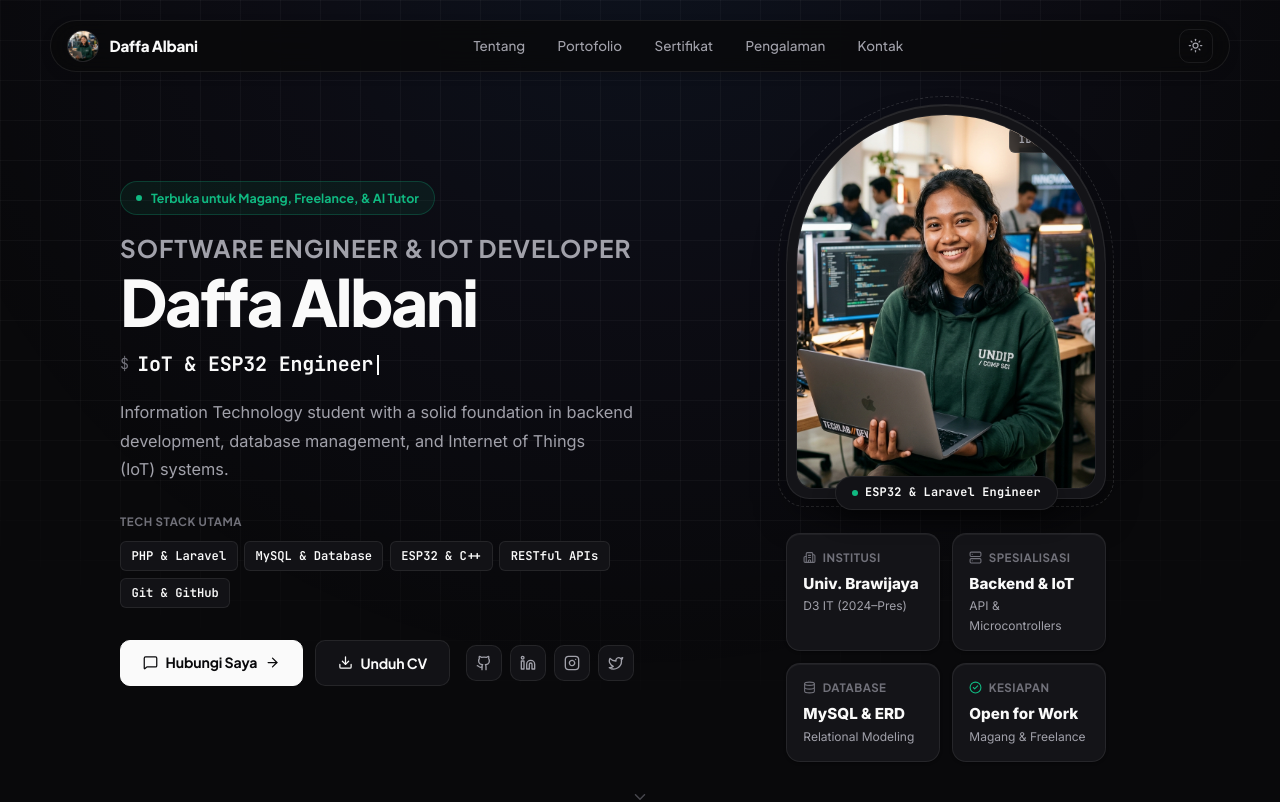
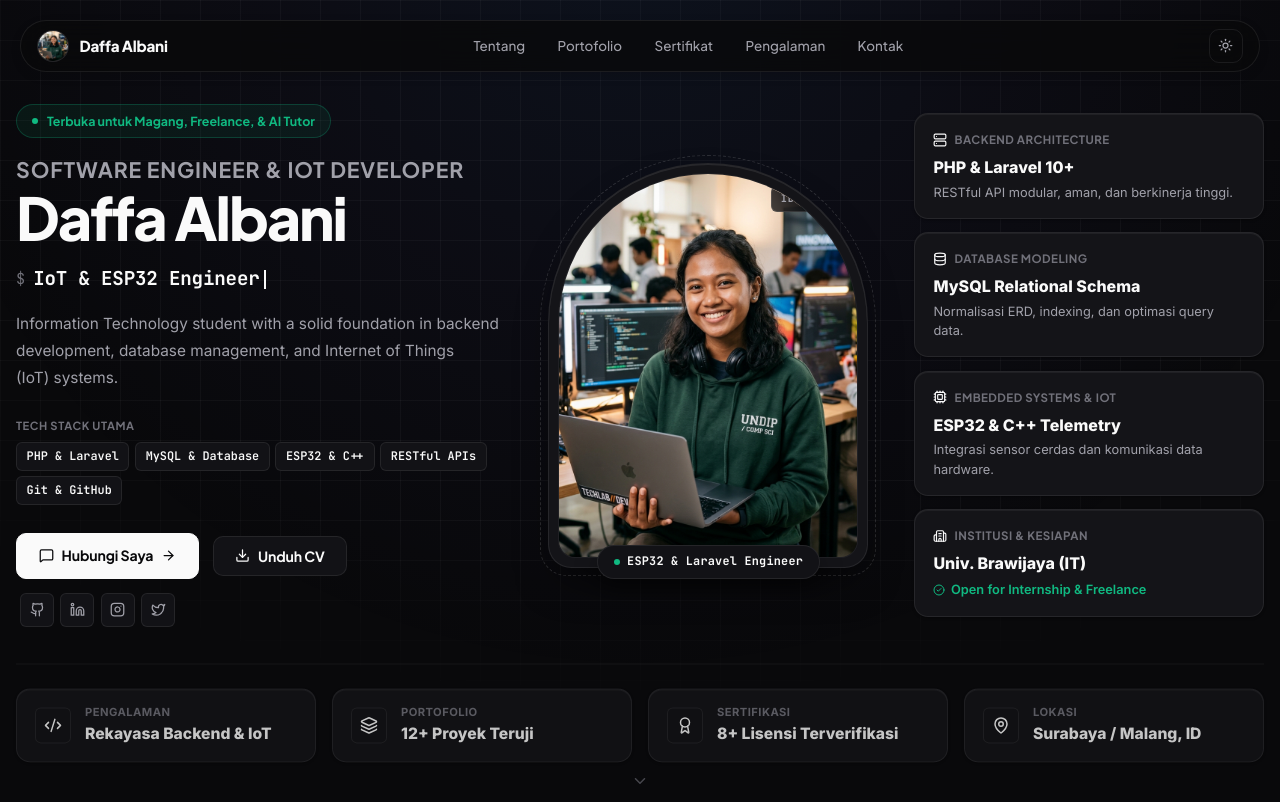
Before and after one commit to DaffaAlbani/daffa-personal, a React (Vite) app: page / in a window 1280 px wide. Shown: the top 802 px of the page. Built offline with nearby package versions, Linux system fonts and the light colour scheme.

Commit message:
feat(hero): upgrade to 3-Column Panoramic Command Center with bottom highlights strip to fill widescreen canvas

```diff
--- a/src/components/Hero.jsx
+++ b/src/components/Hero.jsx
@@ -2,7 +2,7 @@ import React, { useState, useEffect } from 'react';
 import { useProfile } from '../context/ProfileContext';
 import {
   ArrowRight, Download, Camera, MessageSquare, ChevronDown,
-  Building2, Server, Database, Cpu, Layers, CheckCircle2
+  Building2, Server, Database, Cpu, Layers, CheckCircle2, Award, Code2, MapPin
 } from 'lucide-react';
 import { GithubIcon, LinkedinIcon, InstagramIcon, TwitterIcon } from './SocialIcons';
 
@@ -63,17 +63,19 @@ export const Hero = () => {
   return (
     <section id="hero" style={{
       position: 'relative',
-      minHeight: '92vh',
+      minHeight: '94vh',
       display: 'flex',
-      alignItems: 'center',
+      flexDirection: 'column',
       justifyContent: 'center',
       paddingTop: '6.5rem',
-      paddingBottom: '4.5rem',
+      paddingBottom: '3.5rem',
     }}>
       <div className="container" style={{ width: '100%' }}>
-        <div className="hero-layout">
 
-          {/* ── Left Column: Identity & Story ── */}
+        {/* ── 3-Column Panoramic Hero Grid ── */}
+        <div className="hero-layout-3col">
+
+          {/* ── Column 1 (Left): Identity, Bio & CTAs ── */}
           <div className="hero-layout-left reveal-on-scroll">
 
             {/* Availability Status Badge */}
@@ -101,7 +103,7 @@ export const Hero = () => {
 
             {/* Main Headline */}
             <h1 style={{
-              fontSize: 'clamp(2.6rem, 5.5vw, 4rem)',
+              fontSize: 'clamp(2.4rem, 4.8vw, 3.7rem)',
               fontWeight: '850',
               lineHeight: 1.08,
               marginBottom: '0.85rem',
@@ -109,7 +111,7 @@ export const Hero = () => {
             }}>
               <span style={{
                 color: 'var(--text-muted)',
-                fontSize: '38%',
+                fontSize: '36%',
                 fontWeight: '700',
                 display: 'block',
                 marginBottom: '0.35rem',
@@ -127,12 +129,12 @@ export const Hero = () => {
               display: 'flex',
               alignItems: 'center',
               gap: '0.5rem',
-              marginBottom: '1.25rem',
+              marginBottom: '1.15rem',
               minHeight: '1.8rem',
             }}>
               <span style={{ color: 'var(--text-dim)', fontSize: '0.95rem', fontFamily: 'var(--font-code)' }}>$</span>
               <h2 style={{
-                fontSize: 'clamp(1.05rem, 2.2vw, 1.25rem)',
+                fontSize: 'clamp(1rem, 2vw, 1.2rem)',
                 fontWeight: '650',
                 fontFamily: 'var(--font-code)',
                 color: 'var(--text-main)',
@@ -153,36 +155,36 @@ export const Hero = () => {
             {/* Bio / Tagline */}
             <p style={{
               color: 'var(--text-muted)',
-              fontSize: '1.02rem',
+              fontSize: '0.96rem',
               lineHeight: '1.75',
-              marginBottom: '1.75rem',
-              maxWidth: '580px',
+              marginBottom: '1.5rem',
+              maxWidth: '520px',
             }}>
               {profile.tagline || profile.bio}
             </p>
 
             {/* Tech Stack Chips Bar */}
-            <div style={{ marginBottom: '2rem' }}>
+            <div style={{ marginBottom: '1.75rem' }}>
               <div style={{
-                fontSize: '0.72rem',
+                fontSize: '0.7rem',
                 fontWeight: '700',
                 color: 'var(--text-dim)',
                 textTransform: 'uppercase',
                 letterSpacing: '0.05em',
                 fontFamily: 'var(--font-heading)',
-                marginBottom: '0.65rem',
+                marginBottom: '0.5rem',
               }}>
                 Tech Stack Utama
               </div>
-              <div style={{ display: 'flex', flexWrap: 'wrap', gap: '0.4rem' }}>
+              <div style={{ display: 'flex', flexWrap: 'wrap', gap: '0.35rem' }}>
                 {CORE_STACK.map((tech) => (
                   <span
                     key={tech}
                     style={{
-                      fontSize: '0.76rem',
+                      fontSize: '0.74rem',
                       fontWeight: '600',
                       fontFamily: 'var(--font-code)',
-                      padding: '0.25rem 0.65rem',
+                      padding: '0.22rem 0.6rem',
                       borderRadius: 'var(--radius-xs)',
                       background: 'var(--bg-surface)',
                       border: '1px solid var(--border-color)',
@@ -200,37 +202,35 @@ export const Hero = () => {
               display: 'flex',
               flexWrap: 'wrap',
               alignItems: 'center',
-              gap: '1rem',
+              gap: '0.85rem',
             }}>
-              <div style={{ display: 'flex', gap: '0.75rem', flexWrap: 'wrap' }}>
               <a href="#contact" className="btn btn-primary">
                 <MessageSquare size={15} /> Hubungi Saya <ArrowRight size={15} />
               </a>
               <button onClick={handleDownloadCV} className="btn btn-secondary">
                 <Download size={15} /> Unduh CV
               </button>
-              </div>
 
               {/* Social Row */}
-              <div style={{ display: 'flex', alignItems: 'center', gap: '0.5rem' }}>
+              <div style={{ display: 'flex', alignItems: 'center', gap: '0.4rem', marginLeft: '0.25rem' }}>
                 {profile.socials?.github && (
                   <SocialLink href={profile.socials.github} title="GitHub">
-                    <GithubIcon size={16} />
+                    <GithubIcon size={15} />
                   </SocialLink>
                 )}
                 {profile.socials?.linkedin && (
                   <SocialLink href={profile.socials.linkedin} title="LinkedIn">
-                    <LinkedinIcon size={16} />
+                    <LinkedinIcon size={15} />
                   </SocialLink>
                 )}
                 {profile.socials?.instagram && (
                   <SocialLink href={profile.socials.instagram} title="Instagram">
-                    <InstagramIcon size={16} />
+                    <InstagramIcon size={15} />
                   </SocialLink>
                 )}
                 {profile.socials?.twitter && (
                   <SocialLink href={profile.socials.twitter} title="Twitter / X">
-                    <TwitterIcon size={16} />
+                    <TwitterIcon size={15} />
                   </SocialLink>
                 )}
               </div>
@@ -238,22 +238,21 @@ export const Hero = () => {
 
           </div>
 
-          {/* ── Right Column: Grand Arch Photo Card & Highlights ── */}
+          {/* ── Column 2 (Center): Grand Arch Photo Card ── */}
           <div className="reveal-on-scroll" style={{
             display: 'flex',
             flexDirection: 'column',
             alignItems: 'center',
-            gap: '1.75rem',
+            justifyContent: 'center',
             transitionDelay: '0.1s',
           }}>
-            {/* ── Grand Architectural Arch Card ── */}
             <div className="arch-card-wrapper">
               <div className="arch-card-backing" />
 
               <div className="arch-card-outer">
                 <div
                   className="arch-card-inner"
-                  style={{ width: 'min(300px, 68vw)', height: '375px' }}
+                  style={{ width: 'min(300px, 68vw)', height: '385px' }}
                 >
                   <div className="arch-top-badge">
                     ID // 01
@@ -299,68 +298,109 @@ export const Hero = () => {
                 <span>ESP32 & Laravel Engineer</span>
               </div>
             </div>
+          </div>
 
-            {/* Quick Highlights Bento Cards */}
-            <div style={{
-              display: 'grid',
-              gridTemplateColumns: 'repeat(2, 1fr)',
-              gap: '0.75rem',
-              width: '100%',
-              maxWidth: '320px',
-              marginTop: '0.35rem',
+          {/* ── Column 3 (Right): Technical Pillars & Command Highlights ── */}
+          <div className="hero-right-col reveal-on-scroll" style={{
+            display: 'flex',
+            flexDirection: 'column',
+            gap: '0.85rem',
+            transitionDelay: '0.15s',
           }}>
-              <div className="craft-card" style={{ padding: '0.9rem 1rem' }}>
-                <div style={{ display: 'flex', alignItems: 'center', gap: '0.4rem', color: 'var(--text-dim)', fontSize: '0.72rem', fontWeight: '700', textTransform: 'uppercase', letterSpacing: '0.04em', fontFamily: 'var(--font-heading)' }}>
-                  <Building2 size={13} /> Institusi
+            <div className="craft-card" style={{ padding: '1rem 1.15rem' }}>
+              <div style={{ display: 'flex', alignItems: 'center', gap: '0.45rem', color: 'var(--text-dim)', fontSize: '0.72rem', fontWeight: '700', textTransform: 'uppercase', letterSpacing: '0.04em', fontFamily: 'var(--font-heading)' }}>
+                <Server size={14} color="var(--text-main)" /> Backend Architecture
               </div>
-                <div style={{ fontSize: '0.95rem', fontWeight: '750', color: 'var(--text-main)', marginTop: '0.25rem' }}>
-                  Univ. Brawijaya
+              <div style={{ fontSize: '1rem', fontWeight: '750', color: 'var(--text-main)', marginTop: '0.3rem' }}>
+                PHP & Laravel 10+
               </div>
-                <div style={{ fontSize: '0.75rem', color: 'var(--text-muted)' }}>
-                  D3 IT (2024–Pres)
+              <div style={{ fontSize: '0.8rem', color: 'var(--text-muted)', lineHeight: '1.5', marginTop: '0.15rem' }}>
+                RESTful API modular, aman, dan berkinerja tinggi.
               </div>
             </div>
 
-              <div className="craft-card" style={{ padding: '0.9rem 1rem' }}>
-                <div style={{ display: 'flex', alignItems: 'center', gap: '0.4rem', color: 'var(--text-dim)', fontSize: '0.72rem', fontWeight: '700', textTransform: 'uppercase', letterSpacing: '0.04em', fontFamily: 'var(--font-heading)' }}>
-                  <Server size={13} /> Spesialisasi
+            <div className="craft-card" style={{ padding: '1rem 1.15rem' }}>
+              <div style={{ display: 'flex', alignItems: 'center', gap: '0.45rem', color: 'var(--text-dim)', fontSize: '0.72rem', fontWeight: '700', textTransform: 'uppercase', letterSpacing: '0.04em', fontFamily: 'var(--font-heading)' }}>
+                <Database size={14} color="var(--text-main)" /> Database Modeling
               </div>
-                <div style={{ fontSize: '0.95rem', fontWeight: '750', color: 'var(--text-main)', marginTop: '0.25rem' }}>
-                  Backend & IoT
+              <div style={{ fontSize: '1rem', fontWeight: '750', color: 'var(--text-main)', marginTop: '0.3rem' }}>
+                MySQL Relational Schema
               </div>
-                <div style={{ fontSize: '0.75rem', color: 'var(--text-muted)' }}>
-                  API & Microcontrollers
+              <div style={{ fontSize: '0.8rem', color: 'var(--text-muted)', lineHeight: '1.5', marginTop: '0.15rem' }}>
+                Normalisasi ERD, indexing, dan optimasi query data.
               </div>
             </div>
 
-              <div className="craft-card" style={{ padding: '0.9rem 1rem' }}>
-                <div style={{ display: 'flex', alignItems: 'center', gap: '0.4rem', color: 'var(--text-dim)', fontSize: '0.72rem', fontWeight: '700', textTransform: 'uppercase', letterSpacing: '0.04em', fontFamily: 'var(--font-heading)' }}>
-                  <Database size={13} /> Database
+            <div className="craft-card" style={{ padding: '1rem 1.15rem' }}>
+              <div style={{ display: 'flex', alignItems: 'center', gap: '0.45rem', color: 'var(--text-dim)', fontSize: '0.72rem', fontWeight: '700', textTransform: 'uppercase', letterSpacing: '0.04em', fontFamily: 'var(--font-heading)' }}>
+                <Cpu size={14} color="var(--text-main)" /> Embedded Systems & IoT
               </div>
-                <div style={{ fontSize: '0.95rem', fontWeight: '750', color: 'var(--text-main)', marginTop: '0.25rem' }}>
-                  MySQL & ERD
+              <div style={{ fontSize: '1rem', fontWeight: '750', color: 'var(--text-main)', marginTop: '0.3rem' }}>
+                ESP32 & C++ Telemetry
               </div>
-                <div style={{ fontSize: '0.75rem', color: 'var(--text-muted)' }}>
-                  Relational Modeling
+              <div style={{ fontSize: '0.8rem', color: 'var(--text-muted)', lineHeight: '1.5', marginTop: '0.15rem' }}>
+                Integrasi sensor cerdas dan komunikasi data hardware.
               </div>
             </div>
 
-              <div className="craft-card" style={{ padding: '0.9rem 1rem' }}>
-                <div style={{ display: 'flex', alignItems: 'center', gap: '0.4rem', color: 'var(--text-dim)', fontSize: '0.72rem', fontWeight: '700', textTransform: 'uppercase', letterSpacing: '0.04em', fontFamily: 'var(--font-heading)' }}>
-                  <CheckCircle2 size={13} color="var(--accent-emerald)" /> Kesiapan
+            <div className="craft-card" style={{ padding: '1rem 1.15rem' }}>
+              <div style={{ display: 'flex', alignItems: 'center', gap: '0.45rem', color: 'var(--text-dim)', fontSize: '0.72rem', fontWeight: '700', textTransform: 'uppercase', letterSpacing: '0.04em', fontFamily: 'var(--font-heading)' }}>
+                <Building2 size={14} color="var(--text-main)" /> Institusi & Kesiapan
               </div>
-                <div style={{ fontSize: '0.95rem', fontWeight: '750', color: 'var(--text-main)', marginTop: '0.25rem' }}>
-                  Open for Work
+              <div style={{ fontSize: '1rem', fontWeight: '750', color: 'var(--text-main)', marginTop: '0.3rem' }}>
+                Univ. Brawijaya (IT)
               </div>
-                <div style={{ fontSize: '0.75rem', color: 'var(--text-muted)' }}>
-                  Magang & Freelance
+              <div style={{ fontSize: '0.8rem', color: 'var(--accent-emerald)', fontWeight: '600', marginTop: '0.15rem', display: 'flex', alignItems: 'center', gap: '0.35rem' }}>
+                <CheckCircle2 size={12} /> Open for Internship & Freelance
               </div>
             </div>
           </div>
 
         </div>
 
+        {/* ── Horizontal Featured Highlights Strip (Full-Bleed Across Bottom) ── */}
+        <div className="hero-bottom-strip reveal-on-scroll" style={{ transitionDelay: '0.2s' }}>
+          <div className="craft-card" style={{ padding: '0.85rem 1.15rem', display: 'flex', alignItems: 'center', gap: '0.85rem' }}>
+            <div style={{ width: '36px', height: '36px', borderRadius: 'var(--radius-xs)', background: 'var(--bg-surface)', border: '1px solid var(--border-color)', display: 'flex', alignItems: 'center', justifyContent: 'center', color: 'var(--text-main)', flexShrink: 0 }}>
+              <Code2 size={18} />
             </div>
+            <div>
+              <div style={{ fontSize: '0.7rem', color: 'var(--text-dim)', textTransform: 'uppercase', letterSpacing: '0.04em', fontWeight: '700' }}>Pengalaman</div>
+              <div style={{ fontSize: '0.98rem', fontWeight: '750', color: 'var(--text-main)' }}>Rekayasa Backend & IoT</div>
+            </div>
+          </div>
+
+          <div className="craft-card" style={{ padding: '0.85rem 1.15rem', display: 'flex', alignItems: 'center', gap: '0.85rem' }}>
+            <div style={{ width: '36px', height: '36px', borderRadius: 'var(--radius-xs)', background: 'var(--bg-surface)', border: '1px solid var(--border-color)', display: 'flex', alignItems: 'center', justifyContent: 'center', color: 'var(--text-main)', flexShrink: 0 }}>
+              <Layers size={18} />
+            </div>
+            <div>
+              <div style={{ fontSize: '0.7rem', color: 'var(--text-dim)', textTransform: 'uppercase', letterSpacing: '0.04em', fontWeight: '700' }}>Portofolio</div>
+              <div style={{ fontSize: '0.98rem', fontWeight: '750', color: 'var(--text-main)' }}>12+ Proyek Teruji</div>
+            </div>
+          </div>
+
+          <div className="craft-card" style={{ padding: '0.85rem 1.15rem', display: 'flex', alignItems: 'center', gap: '0.85rem' }}>
+            <div style={{ width: '36px', height: '36px', borderRadius: 'var(--radius-xs)', background: 'var(--bg-surface)', border: '1px solid var(--border-color)', display: 'flex', alignItems: 'center', justifyContent: 'center', color: 'var(--text-main)', flexShrink: 0 }}>
+              <Award size={18} />
+            </div>
+            <div>
+              <div style={{ fontSize: '0.7rem', color: 'var(--text-dim)', textTransform: 'uppercase', letterSpacing: '0.04em', fontWeight: '700' }}>Sertifikasi</div>
+              <div style={{ fontSize: '0.98rem', fontWeight: '750', color: 'var(--text-main)' }}>8+ Lisensi Terverifikasi</div>
+            </div>
+          </div>
+
+          <div className="craft-card" style={{ padding: '0.85rem 1.15rem', display: 'flex', alignItems: 'center', gap: '0.85rem' }}>
+            <div style={{ width: '36px', height: '36px', borderRadius: 'var(--radius-xs)', background: 'var(--bg-surface)', border: '1px solid var(--border-color)', display: 'flex', alignItems: 'center', justifyContent: 'center', color: 'var(--text-main)', flexShrink: 0 }}>
+              <MapPin size={18} />
+            </div>
+            <div>
+              <div style={{ fontSize: '0.7rem', color: 'var(--text-dim)', textTransform: 'uppercase', letterSpacing: '0.04em', fontWeight: '700' }}>Lokasi</div>
+              <div style={{ fontSize: '0.98rem', fontWeight: '750', color: 'var(--text-main)' }}>Surabaya / Malang, ID</div>
+            </div>
+          </div>
+        </div>
+
       </div>
 
       {/* Down Scroll Indicator */}
@@ -369,7 +409,7 @@ export const Hero = () => {
         aria-label="Scroll ke bagian tentang saya"
         style={{
           position: 'absolute',
-          bottom: '1.25rem',
+          bottom: '1rem',
           left: '50%',
           transform: 'translateX(-50%)',
           color: 'var(--text-dim)',
@@ -392,9 +432,9 @@ const SocialLink = ({ href, title, children }) => (
     title={title}
     aria-label={title}
     style={{
-      width: '36px',
-      height: '36px',
-      borderRadius: 'var(--radius-sm)',
+      width: '34px',
+      height: '34px',
+      borderRadius: 'var(--radius-xs)',
       background: 'var(--bg-surface)',
       border: '1px solid var(--border-color)',
       display: 'flex',
--- a/src/components/Navbar.jsx
+++ b/src/components/Navbar.jsx
@@ -66,7 +66,7 @@ export const Navbar = () => {
       top: scrolled ? '0.75rem' : '1.25rem',
       left: '50%',
       transform: 'translateX(-50%)',
-      width: 'min(1180px, calc(100% - 2rem))',
+      width: 'min(1460px, calc(100% - 2.5rem))',
       zIndex: 900,
       transition: 'all 0.25s ease',
       background: scrolled
--- a/src/index.css
+++ b/src/index.css
@@ -183,11 +183,11 @@ p {
 .text-dim   { color: var(--text-dim); }
 
 /* ════════════════════════════════════════════
-   CONTAINER & SECTIONS (HARMONIOUS GOLDEN RATIO)
+   CONTAINER & SECTIONS (PANORAMIC COMMAND CENTER)
 ══════════════════════════════════════════════ */
 .container {
-  width: min(1180px, 92vw);
-  max-width: 1180px;
+  width: min(1460px, 94vw);
+  max-width: 1460px;
   margin: 0 auto;
   padding: 0 var(--space-md);
   position: relative;
@@ -678,15 +678,24 @@ p {
 }
 
 /* ════════════════════════════════════════════
-   RESPONSIVE LAYOUTS
+   RESPONSIVE LAYOUTS (3-COLUMN PANORAMIC)
 ══════════════════════════════════════════════ */
-.hero-layout {
+.hero-layout-3col {
   display: grid;
-  grid-template-columns: 1.15fr 0.85fr;
-  gap: 2.25rem;
+  grid-template-columns: 1.25fr 0.85fr 0.9fr;
+  gap: 2.5rem;
   align-items: center;
-  max-width: 1040px;
-  margin: 0 auto;
+  width: 100%;
+  margin-bottom: 2rem;
+}
+
+.hero-bottom-strip {
+  display: grid;
+  grid-template-columns: repeat(4, 1fr);
+  gap: 1rem;
+  width: 100%;
+  padding-top: 1.5rem;
+  border-top: 1px solid var(--border-color);
 }
 
 .footer-grid {
@@ -696,17 +705,42 @@ p {
   margin-bottom: 3rem;
 }
 
+@media (max-width: 1200px) {
+  .hero-layout-3col {
+    grid-template-columns: 1.2fr 0.8fr;
+    gap: 2rem;
+  }
+  .hero-right-col {
+    grid-column: span 2;
+    display: grid;
+    grid-template-columns: repeat(2, 1fr);
+    gap: 1rem;
+  }
+  .hero-bottom-strip {
+    grid-template-columns: repeat(2, 1fr);
+  }
+}
+
 @media (max-width: 900px) {
-  .hero-layout {
+  .hero-layout-3col {
     grid-template-columns: 1fr;
     gap: 2.5rem;
     text-align: center;
+  }
+
+  .hero-right-col {
+    grid-column: span 1;
+    grid-template-columns: 1fr;
   }
 
   .hero-layout-left {
     display: flex;
     flex-direction: column;
     align-items: center;
+  }
+
+  .hero-bottom-strip {
+    grid-template-columns: 1fr;
   }
 
   .desktop-nav { display: none !important; }
```
Lines whose indentation alone changed are shown as unchanged.
